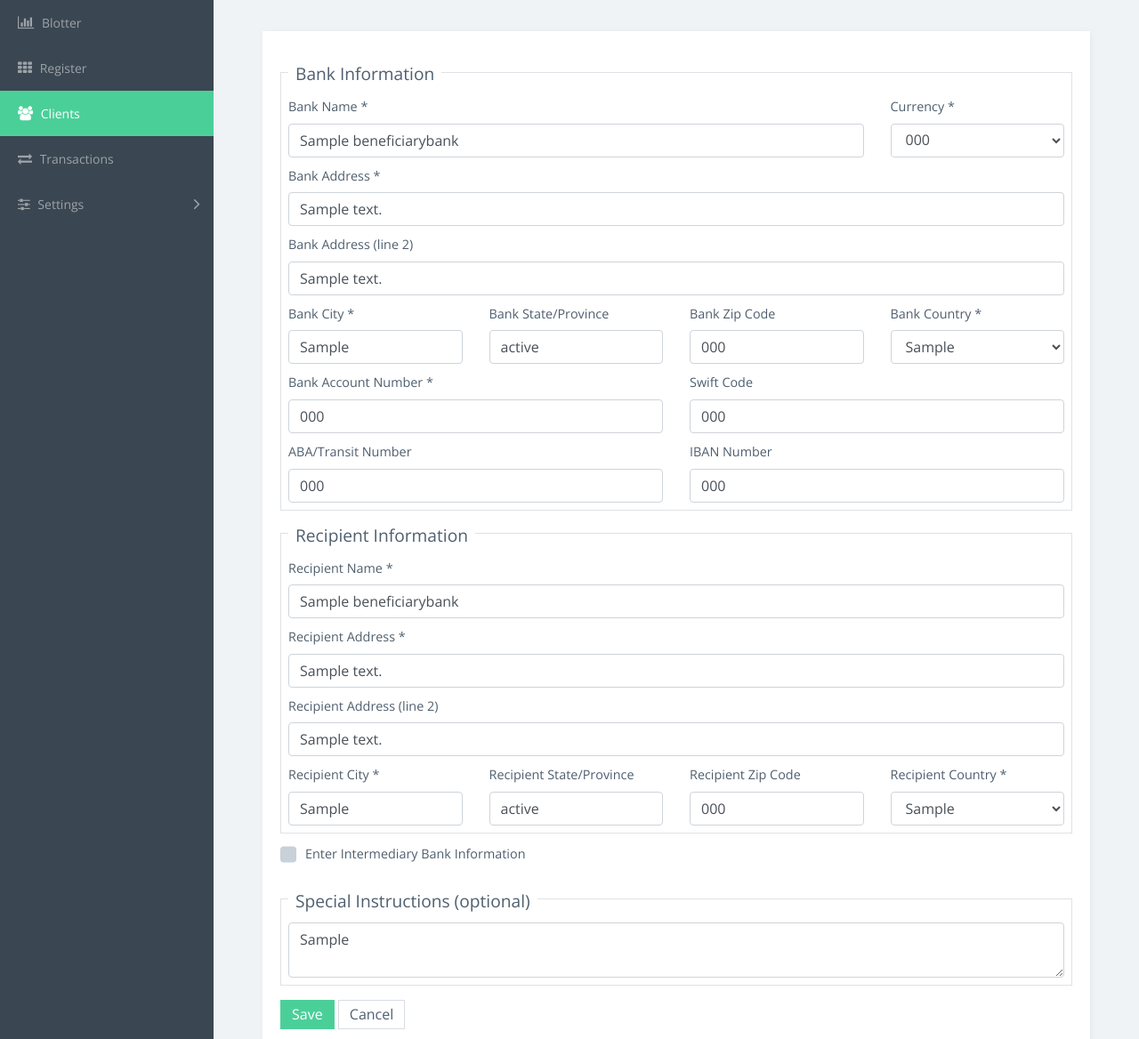
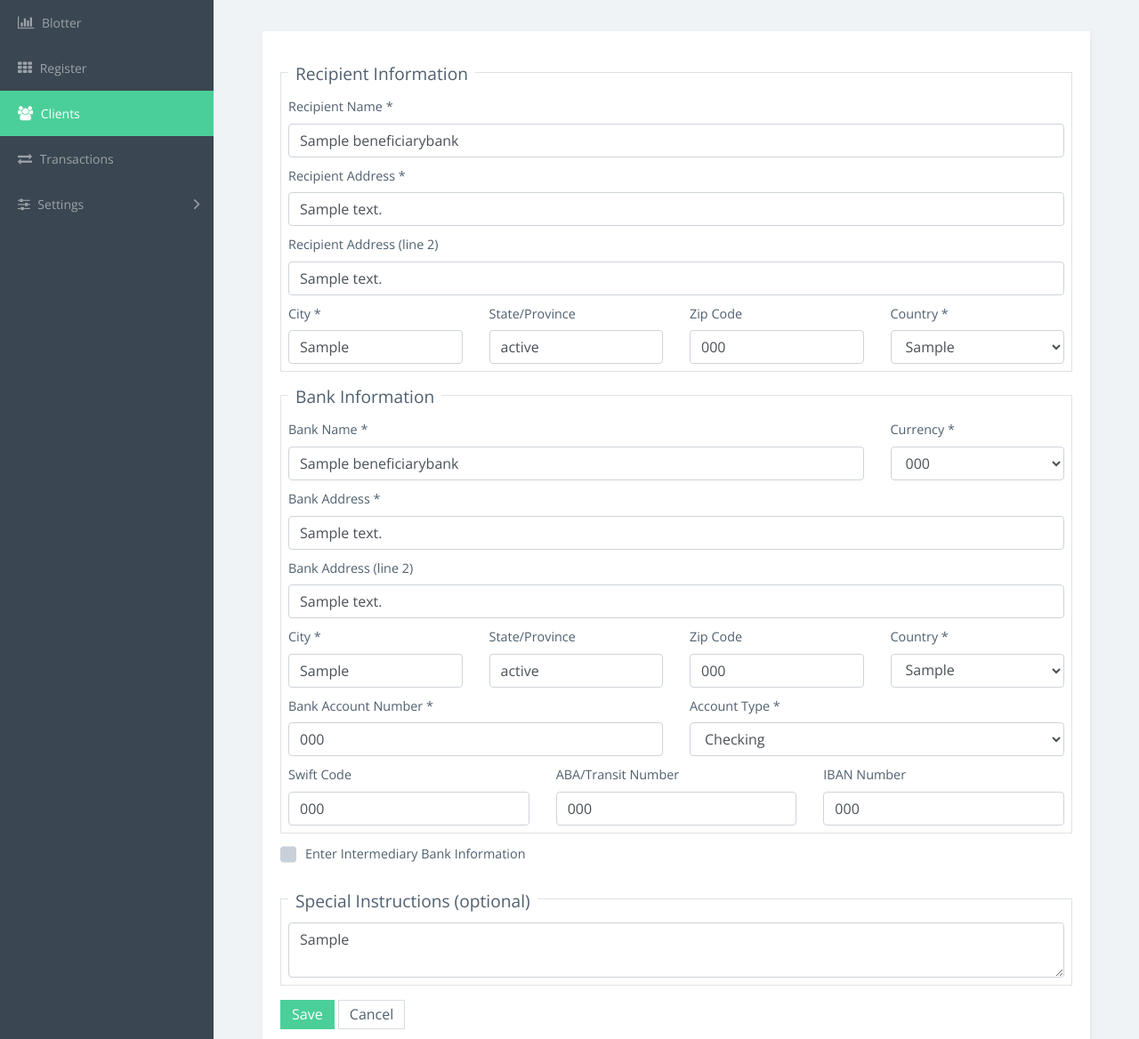
Before and after one commit to Unkerpaulie/dfl_one, a Django app: page /clients/i/1/beneficiaries/1/ in a window 1280 px wide. Shown: the part 70-1238 px from the top of the page at 89% size. Run offline with Django 5.2, Linux system fonts and the light colour scheme; a user stored in the database is signed in; tables that the repository leaves empty hold one stand-in row (values such as "Sample post"); some libraries are stand-ins or nearby versions.

Commit message:
updated the international bank form and data

```diff
--- a/clients/templates/clients/beneficiary_form.html
+++ b/clients/templates/clients/beneficiary_form.html
@@ -206,15 +206,9 @@
                                     </div>
                                     <div class="row mb-2">
                                         <div class="col">
-                                            <label for="intermediary_account_number">Intermediary Bank Account Number</label>
-                                            <input type="text" value="{{ formdata.intermediary_account_number }}" name="intermediary_account_number" class="form-control" />
-                                        </div>
-                                        <div class="col">
                                             <label for="intermediary_swift_code">Intermediary Swift Code </label>
                                             <input type="text" value="{{ formdata.intermediary_swift_code|default_if_none:"" }}" name="intermediary_swift_code" class="form-control" />
                                         </div>
-                                    </div>
-                                    <div class="row mb-2">
                                         <div class="col">
                                             <label for="intermediary_aba_code">Intermediary ABA/Transit Number</label>
                                             <input type="text" value="{{ formdata.intermediary_aba_code }}" name="intermediary_aba_code" class="form-control" />
--- a/clients/templates/clients/ind_client_form.html
+++ b/clients/templates/clients/ind_client_form.html
@@ -70,7 +70,7 @@
                                                 {% for status in mar_statuses %}
                                                 <option value="{{ status.0 }}" {% if status.0 == formdata.marital_status %} selected {% endif %}>{{ status.1 }}</option>
                                                 {% endfor %}
-                                        </select>
+                                            </select>
                                         </div>
                                     </div>
                                 </fieldset>
--- a/clients/views.py
+++ b/clients/views.py
@@ -490,6 +490,7 @@ def new_beneficiary(req, client):
     context['show_special_instructions'] = True
     countries = Country.objects.all()
     context["countries"] = countries
+    context["account_types"] = DFLLocalBank.ACCOUNT_TYPES
     context["currencies"] = Currency.objects.all().exclude(currency_code="TTD")
 
 
@@ -505,6 +506,7 @@ def new_beneficiary(req, client):
         bank_zip = req.POST['bank_zip'].strip()
         bank_country = int(req.POST['bank_country'])
         account_number = req.POST['account_number'].strip()
+        account_type = req.POST['account_type'].strip()
         swift_code = req.POST['swift_code'].strip()
         iban_code = req.POST['iban_code'].strip()
         aba_code = req.POST['aba_code'].strip()
@@ -522,7 +524,6 @@ def new_beneficiary(req, client):
         intermediary_bank_state = req.POST['intermediary_bank_state'].strip()
         intermediary_bank_zip = req.POST['intermediary_bank_zip'].strip()
         intermediary_bank_country = int(req.POST['intermediary_bank_country'])
-        intermediary_account_number = req.POST['intermediary_account_number'].strip()
         intermediary_swift_code = req.POST['intermediary_swift_code'].strip()
         intermediary_iban_code = req.POST['intermediary_iban_code'].strip()
         intermediary_aba_code = req.POST['intermediary_aba_code'].strip()
@@ -539,6 +540,7 @@ def new_beneficiary(req, client):
             bank_zip=bank_zip,
             bank_country=Country.objects.get(pk=bank_country),
             account_number=account_number,
+            account_type=account_type,
             swift_code=swift_code,
             iban_code=iban_code,
             aba_code=aba_code,
@@ -556,7 +558,6 @@ def new_beneficiary(req, client):
             intermediary_bank_state=intermediary_bank_state,
             intermediary_bank_zip=intermediary_bank_zip,
             intermediary_bank_country=Country.objects.get(pk=intermediary_bank_country),
-            intermediary_account_number=intermediary_account_number,
             intermediary_swift_code=intermediary_swift_code,
             intermediary_iban_code=intermediary_iban_code,
             intermediary_aba_code=intermediary_aba_code,
@@ -592,6 +593,7 @@ def edit_beneficiary(req, client, beneficiary_id):
     context['form_purpose'] = "edit"
     context['show_special_instructions'] = True
     context["countries"] = countries
+    context["account_types"] = DFLLocalBank.ACCOUNT_TYPES
     context["currencies"] = Currency.objects.all().exclude(currency_code="TTD")
     # set form data
     context['formdata'] = beneficiary
@@ -608,6 +610,7 @@ def edit_beneficiary(req, client, beneficiary_id):
         bank_zip = req.POST['bank_zip'].strip()
         bank_country = int(req.POST['bank_country'])
         account_number = req.POST['account_number'].strip()
+        account_type = req.POST['account_type'].strip()
         swift_code = req.POST['swift_code'].strip()
         iban_code = req.POST['iban_code'].strip()
         aba_code = req.POST['aba_code'].strip()
@@ -625,11 +628,9 @@ def edit_beneficiary(req, client, beneficiary_id):
         intermediary_bank_state = req.POST['intermediary_bank_state'].strip()
         intermediary_bank_zip = req.POST['intermediary_bank_zip'].strip()
         intermediary_bank_country = int(req.POST['intermediary_bank_country'])
-        intermediary_account_number = req.POST['intermediary_account_number'].strip()
         intermediary_swift_code = req.POST['intermediary_swift_code'].strip()
         intermediary_iban_code = req.POST['intermediary_iban_code'].strip()
         intermediary_aba_code = req.POST['intermediary_aba_code'].strip()
-        intermediary_account_number = req.POST['intermediary_account_number'].strip()
         special_instructions = req.POST['special_instructions'].strip()
 
         # update beneficiary
@@ -641,6 +642,7 @@ def edit_beneficiary(req, client, beneficiary_id):
         beneficiary.bank_zip=bank_zip
         beneficiary.bank_country=Country.objects.get(pk=bank_country)
         beneficiary.account_number=account_number
+        beneficiary.account_type=account_type
         beneficiary.swift_code=swift_code
         beneficiary.iban_code=iban_code
         beneficiary.aba_code=aba_code
@@ -658,7 +660,6 @@ def edit_beneficiary(req, client, beneficiary_id):
         beneficiary.intermediary_bank_state=intermediary_bank_state
         beneficiary.intermediary_bank_zip=intermediary_bank_zip
         beneficiary.intermediary_bank_country=Country.objects.get(pk=intermediary_bank_country)
-        beneficiary.intermediary_account_number=intermediary_account_number
         beneficiary.intermediary_swift_code=intermediary_swift_code
         beneficiary.intermediary_iban_code=intermediary_iban_code
         beneficiary.intermediary_aba_code=intermediary_aba_code
--- a/core/management/commands/create_beneficiaries.py
+++ b/core/management/commands/create_beneficiaries.py
@@ -47,7 +47,6 @@ class Command(BaseCommand):
                     intermediary_bank_state=fake.state_abbr() if random.random() > 0.7 else "" if add_intermediary else "",
                     intermediary_bank_zip=fake.postalcode() if random.random() > 0.7 else "" if add_intermediary else "",
                     intermediary_bank_country=Country.objects.get(pk=random.choice(country_ids)) if add_intermediary else None,
-                    intermediary_account_number=fake.ean() if add_intermediary else "",
                     intermediary_swift_code=fake.swift() if random.random() > 0.6 else "" if add_intermediary else "",
                     intermediary_iban_code=fake.bban() if random.random() > 0.95 else "" if add_intermediary else "",
                     intermediary_aba_code=fake.aba() if random.random() > 0.9 else "" if add_intermediary else "",
--- a/core/models.py
+++ b/core/models.py
@@ -96,7 +96,6 @@ class InternationalBankAccount(models.Model):
         on_delete=models.CASCADE,
         null=True,
         blank=True)
-    intermediary_account_number = models.CharField(max_length=30, null=True, blank=True)
     intermediary_swift_code = models.CharField(max_length=30, null=True, blank=True)
     intermediary_iban_code = models.CharField(max_length=30, null=True, blank=True)
     intermediary_aba_code = models.CharField(max_length=30, null=True, blank=True)
--- a/core/templates/core/register_table.html
+++ b/core/templates/core/register_table.html
@@ -66,7 +66,6 @@
                                             <td>{{ transaction.beneficiary.bank_name }}</td>
                                             <td>{{ transaction.beneficiary.account_number }}</td>
                                             <td>{{ transaction.beneficiary.intermediary_bank_name }}</td>
-                                            <td>{{ transaction.beneficiary.intermediary_account_number }}</td>
                                         </tr>
                                         {% endfor %}
                                     </tbody>
--- a/setup/templates/setup/international_account_form.html
+++ b/setup/templates/setup/international_account_form.html
@@ -8,6 +8,56 @@
         {% csrf_token %}
         <div class="card">
             <div class="card-body">
+                <fieldset class="border my-2 px-2">
+                    <legend class="w-auto px-2"><small>Recipient Information</small></legend>
+                    <div class="row mb-2">
+                        <div class="col">
+                            <label for="recipient_name">Recipient Name *</label>
+                            <input type="text" value="{% if formdata %}{{ formdata.recipient_name }}{% else %}{{ default_account_owner }}{% endif %}" class="form-control" name="recipient_name" required />
+                        </div>
+                    </div>
+                    <div class="row mb-2">
+                        <div class="col">
+                            <label for="recipient_address">Recipient Address *</label>
+                            <input type="text" value="{{ formdata.recipient_address }}" class="form-control" name="recipient_address" required />
+                        </div>
+                    </div>
+                    <div class="row mb-2">
+                        <div class="col">
+                            <label for="recipient_address2">Recipient Address (line 2)</label>
+                            <input type="text" value="{{ formdata.recipient_address2|default_if_none:"" }}" class="form-control" name="recipient_address2" />
+                        </div>
+                    </div>
+                    <div class="row mb-2">
+                        <div class="col">
+                            <label for="recipient_city">City *</label>
+                            <input type="text" value="{{ formdata.recipient_city }}" class="form-control" name="recipient_city" required />
+                        </div>
+                        <div class="col">
+                            <label for="recipient_state">State/Province</label>
+                            <input type="text" value="{{ formdata.recipient_state }}" class="form-control" name="recipient_state" />
+                        </div>
+                        <div class="col">
+                            <label for="recipient_zip">Zip Code</label>
+                            <input type="text" value="{{ formdata.recipient_zip }}" class="form-control" name="recipient_zip" />
+                        </div>
+                        <div class="col">
+                            <label for="recipient_country">Country *</label>
+                            <select name="recipient_country" class="form-control" required>
+                                {% if form_purpose == "new" %}
+                                {% for country in countries %}
+                                <option value="{{ country.id }}"{% if country.country_code == "TT" %} selected{% endif %}>{{ country.country }}</option>
+                                {% endfor %}
+                                {% else %}
+                                {% for country in countries %}
+                                <option value="{{ country.id }}" {% if country.country_code == formdata.recipient_country.country_code %} selected {% endif %}>{{ country.country }}</option>
+                                {% endfor %}
+                                {% endif %}
+                            </select>
+                        </div>
+                    </div>
+                </fieldset>
+
                 <fieldset class="border my-2 px-2">
                     <legend class="w-auto px-2"><small>Bank Information</small></legend>
                     <div class="row mb-2">
@@ -38,19 +88,19 @@
                     </div>
                     <div class="row mb-2">
                         <div class="col">
-                            <label for="bank_city">Bank City *</label>
+                            <label for="bank_city">City *</label>
                             <input type="text" value="{{ formdata.bank_city }}" class="form-control" name="bank_city" required />
                         </div>
                         <div class="col">
-                            <label for="bank_state">Bank State/Province</label>
+                            <label for="bank_state">State/Province</label>
                             <input type="text" value="{{ formdata.bank_state }}" class="form-control" name="bank_state" />
                         </div>
                         <div class="col">
-                            <label for="bank_zip">Bank Zip Code</label>
+                            <label for="bank_zip">Zip Code</label>
                             <input type="text" value="{{ formdata.bank_zip }}" class="form-control" name="bank_zip" />
                         </div>
                         <div class="col">
-                            <label for="bank_country">Bank Country *</label>
+                            <label for="bank_country">Country *</label>
                             <select name="bank_country" class="form-control" required>
                                 {% if form_purpose == "new" %}
                                 {% for country in countries %}
@@ -70,11 +120,19 @@
                             <input type="text" value="{{ formdata.account_number }}" name="account_number" class="form-control" required />
                         </div>
                         <div class="col">
+                            <label for="account_type">Account Type *</label>
+                            <select name="account_type" class="form-control" required>
+                                {% for acc_type in account_types %}
+                                <option value="{{ acc_type.0 }}" {% if acc_type.0 == formdata.account_type %} selected {% endif %}>{{ acc_type.1 }}</option>
+                                {% endfor %}
+                            </select>
+                        </div>
+                    </div>
+                    <div class="row mb-2">
+                        <div class="col">
                             <label for="swift_code">Swift Code</label>
                             <input type="text" value="{{ formdata.swift_code|default_if_none:"" }}" name="swift_code" class="form-control" />
                         </div>
-                    </div>
-                    <div class="row mb-2">
                         <div class="col">
                             <label for="aba_code">ABA/Transit Number</label>
                             <input type="text" value="{{ formdata.aba_code }}" name="aba_code" class="form-control" />
@@ -82,56 +140,6 @@
                         <div class="col">
                             <label for="iban_code">IBAN Number</label>
                             <input type="text" value="{{ formdata.iban_code|default_if_none:"" }}" name="iban_code" class="form-control" />
-                        </div>
-                    </div>
-                </fieldset>
-
-                <fieldset class="border my-2 px-2">
-                    <legend class="w-auto px-2"><small>Recipient Information</small></legend>
-                    <div class="row mb-2">
-                        <div class="col">
-                            <label for="recipient_name">Recipient Name *</label>
-                            <input type="text" value="{{ formdata.recipient_name }}" class="form-control" name="recipient_name" required />
-                        </div>
-                    </div>
-                    <div class="row mb-2">
-                        <div class="col">
-                            <label for="recipient_address">Recipient Address *</label>
-                            <input type="text" value="{{ formdata.recipient_address }}" class="form-control" name="recipient_address" required />
-                        </div>
-                    </div>
-                    <div class="row mb-2">
-                        <div class="col">
-                            <label for="recipient_address2">Recipient Address (line 2)</label>
-                            <input type="text" value="{{ formdata.recipient_address2|default_if_none:"" }}" class="form-control" name="recipient_address2" />
-                        </div>
-                    </div>
-                    <div class="row mb-2">
-                        <div class="col">
-                            <label for="recipient_city">Recipient City *</label>
-                            <input type="text" value="{{ formdata.recipient_city }}" class="form-control" name="recipient_city" required />
-                        </div>
-                        <div class="col">
-                            <label for="recipient_state">Recipient State/Province</label>
-                            <input type="text" value="{{ formdata.recipient_state }}" class="form-control" name="recipient_state" />
-                        </div>
-                        <div class="col">
-                            <label for="recipient_zip">Recipient Zip Code</label>
-                            <input type="text" value="{{ formdata.recipient_zip }}" class="form-control" name="recipient_zip" />
-                        </div>
-                        <div class="col">
-                            <label for="recipient_country">Recipient Country *</label>
-                            <select name="recipient_country" class="form-control" required>
-                                {% if form_purpose == "new" %}
-                                {% for country in countries %}
-                                <option value="{{ country.id }}"{% if country.country_code == "TT" %} selected{% endif %}>{{ country.country }}</option>
-                                {% endfor %}
-                                {% else %}
-                                {% for country in countries %}
-                                <option value="{{ country.id }}" {% if country.country_code == formdata.recipient_country.country_code %} selected {% endif %}>{{ country.country }}</option>
-                                {% endfor %}
-                                {% endif %}
-                            </select>
                         </div>
                     </div>
                 </fieldset>
@@ -167,21 +175,19 @@
                     </div>
                     <div class="row mb-2">
                         <div class="col">
-                            <label for="intermediary_bank_city">Intermediary Bank City</label>
+                            <label for="intermediary_bank_city">City</label>
                             <input type="text" value="{{ formdata.intermediary_bank_city|default_if_none:"" }}" class="form-control" name="intermediary_bank_city" />
                         </div>
-                    </div>
-                    <div class="row mb-2">
                         <div class="col">
-                            <label for="intermediary_bank_state">Intermediary Bank State/Province</label>
+                            <label for="intermediary_bank_state">State/Province</label>
                             <input type="text" value="{{ formdata.intermediary_bank_state }}" class="form-control" name="intermediary_bank_state" />
                         </div>
                         <div class="col">
-                            <label for="intermediary_bank_zip">Intermediary Bank Zip Code</label>
+                            <label for="intermediary_bank_zip">Zip Code</label>
                             <input type="text" value="{{ formdata.intermediary_bank_zip }}" class="form-control" name="intermediary_bank_zip" />
                         </div>
                         <div class="col">
-                            <label for="intermediary_bank_country">Intermediary Bank Country</label>
+                            <label for="intermediary_bank_country">Country</label>
                             <select name="intermediary_bank_country" class="form-control">
                                 {% if form_purpose == "new" %}
                                 {% for country in countries %}
@@ -197,21 +203,15 @@
                     </div>
                     <div class="row mb-2">
                         <div class="col">
-                            <label for="intermediary_account_number">Intermediary Bank Account Number</label>
-                            <input type="text" value="{{ formdata.intermediary_account_number }}" name="intermediary_account_number" class="form-control" />
+                            <label for="intermediary_swift_code">Swift Code</label>
+                            <input type="text" value="{{ formdata.intermediary_swift_code|default_if_none:"" }}" name="intermediary_swift_code" class="form-control" />
                         </div>
                         <div class="col">
-                            <label for="intermediary_swift_code">Intermediary Swift Code</label>
-                            <input type="text" value="{{ formdata.intermediary_swift_code|default_if_none:"" }}" name="intermediary_swift_code" class="form-control" />
-                        </div>
-                    </div>
-                    <div class="row mb-2">
-                        <div class="col">
-                            <label for="intermediary_aba_code">Intermediary ABA/Transit Number</label>
-                            <input type="text" value="{{ formdata.intermediary_aba_code }}" name="intermediary_aba_code" class="form-control" />
+                            <label for="intermediary_aba_code">ABA/Transit Number</label>
+                            <input type="text" value="{{ formdata.intermediary_aba_code|default_if_none:"" }}" name="intermediary_aba_code" class="form-control" />
                         </div>
                         <div class="col">
-                            <label for="intermediary_iban_code">Intermediary IBAN Number</label>
+                            <label for="intermediary_iban_code">IBAN Number</label>
                             <input type="text" value="{{ formdata.intermediary_iban_code|default_if_none:"" }}" name="intermediary_iban_code" class="form-control" />
                         </div>
                     </div>
--- a/setup/templates/setup/list_international_accounts.html
+++ b/setup/templates/setup/list_international_accounts.html
@@ -19,8 +19,6 @@
                             <th>Bank Name</th>
                             <th>Currency</th>
                             <th>Account Number</th>
-                            <th>SWIFT Code</th>
-                            <th>Country</th>
                             <th>Actions</th>
                         </tr>
                     </thead>
@@ -30,10 +28,8 @@
                             <td>{{ account.bank_name }}</td>
                             <td>{{ account.currency }}</td>
                             <td>{{ account.account_number }}</td>
-                            <td>{{ account.swift_code }}</td>
-                            <td>{{ account.bank_country }}</td>
                             <td>
-                                <a href="{% url edit_url_name account.id %}" class="btn btn-sm btn-primary">Edit</a>
+                                <a href="{% url edit_url_name account.id %}" class="btn btn-sm btn-oval btn-warning mx-1" title="Edit Account Info"><i class="fa fa-edit"></i></a>
                             </td>
                         </tr>
                         {% endfor %}
--- a/transactions/templates/transactions/transactions_form.html
+++ b/transactions/templates/transactions/transactions_form.html
@@ -246,6 +246,7 @@
 
 
 {% block script %}
+<script src="{% static "js/utils.js" %}"></script>
 <script src="{% static "js/transactions.js" %}"></script>
 <script src="{% static "js/deal_review.js" %}"></script>
 {% endblock script %}
```
Also changed, not shown: core/static/js/deal_review.js (+8 -6 lines), setup/views.py (+5 -4 lines), clients/migrations/0011_remove_beneficiarybank_intermediary_account_number.py (added), setup/migrations/0016_remove_dflinternationalbank_intermediary_account_number.py (added).
